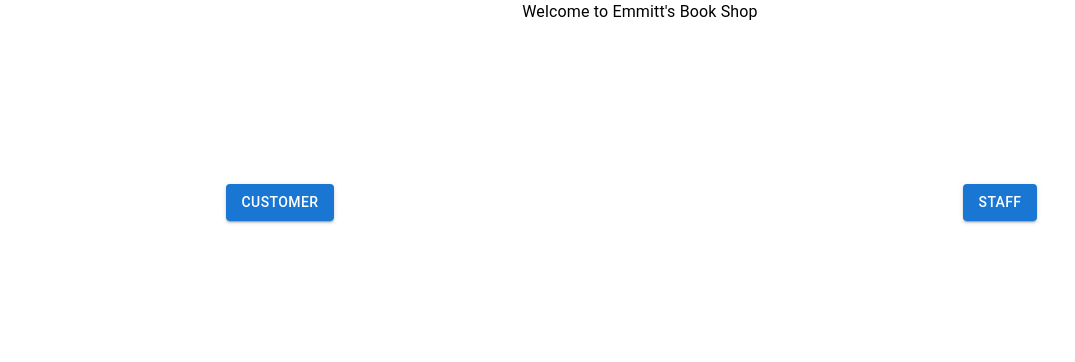
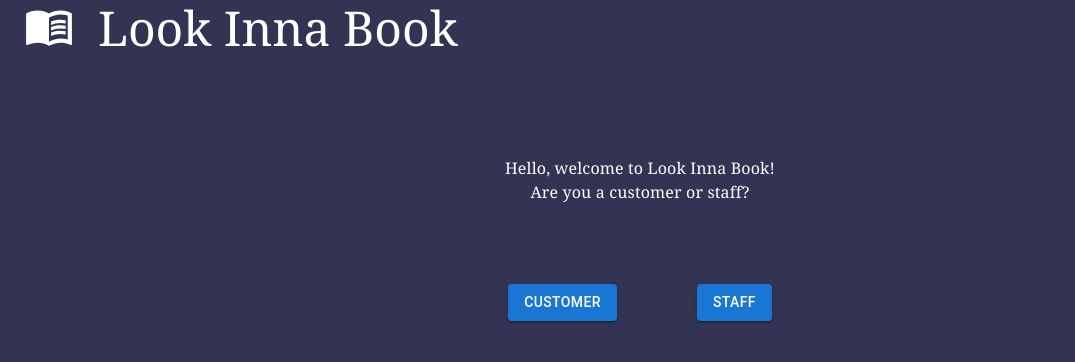
Before and after one commit to Em-kale/Bookstore-Web-App, a React (Create React App) app in the folder interface/: page / in a window 1280 px wide. Shown: the top 362 px of the page, without its empty margins (0-1075 px from the left). Built offline with nearby package versions, Linux system fonts and the light colour scheme; no server answers.

Commit message:
added header with name, and a bit of styling

```diff
--- a/interface/package.json
+++ b/interface/package.json
@@ -9,6 +9,7 @@
     "dependencies": {
         "@emotion/react": "^11.5.0",
         "@emotion/styled": "^11.3.0",
+        "@mui/icons-material": "^5.1.0",
         "@mui/material": "^5.0.6",
         "@testing-library/jest-dom": "^5.11.4",
         "@testing-library/react": "^11.1.0",
--- a/interface/src/App.js
+++ b/interface/src/App.js
@@ -7,7 +7,7 @@ import { BrowserRouter, Route, Routes } from 'react-router-dom';
 import FrontPage from './components/frontpage'
 import StaffInterface from './components/staffInterface/staffinterface'
 import CustomerInterface from './components/customerInterface/customerinterface';
-
+import Header from './components/Header/header'
 function App() {
   const[data, setData] = useState();
 
@@ -19,12 +19,9 @@ function App() {
 
 
   return (
-    <div className="App">
-      {/* <header className="App-header">
-        <p>
-        {data ? `${data}` : "loading..."}
-        </p>
-      </header> */}
+    <div className="App"
+    style={{backgroundColor: '#333454', height: '100vh', overflow: 'hidden'}}>
+      <Header />
       <BrowserRouter>
         <Routes>
             <Route path="/" element={<FrontPage />} />
--- /dev/null
+++ b/interface/src/components/Header/header.js
@@ -0,0 +1,36 @@
+import React from 'react'
+
+//materiial UI imprts
+import Grid from '@mui/material/Grid'
+import Typography from '@mui/material/Typography'
+import MenuBookIcon from '@mui/icons-material/MenuBook';
+
+function Header(){
+    return(
+        <Grid
+        container
+        style={{
+        backgroundColor: '#333454',
+        marginLeft: 0
+        }}
+        alignItems = 'center'
+        justifyContent = 'flex-start'
+        spacing={3}
+         >
+            <Grid item>
+                <MenuBookIcon htmlColor='white'style={{fontSize: 50}} />
+            </Grid>
+            <Grid item>
+                <Typography variant='h3'
+                style= {{
+                    color: 'white',
+                    fontFamily: 'Georgia, serif'
+                }}
+                >
+                    Look Inna Book
+                </Typography>
+            </Grid>
+        </Grid>
+    )
+}
+export default Header;
--- a/interface/src/components/frontpage.js
+++ b/interface/src/components/frontpage.js
@@ -7,17 +7,30 @@ import Button from '@mui/material/Button'
 
 function FrontPage(){
     return(
-        <Grid container spacing={20}>
-            <Grid item xs={12} sm={12} md={12} lg={12} xl={12}>
-                <Typography>Welcome to Emmitt's Book Shop</Typography>
+        <div style={{display: 'table', width: '100%', height: '100%', margin: 0,}}>
+            <Grid
+            container
+            alignItems='center'
+            justifyContent='center'
+            spacing={10}
+            >
+                <Grid item xs={12} style={{marginTop: 100, marginBottom: 0}}>
+                    <Typography
+                     style= {{
+                        color: 'white',
+                        fontFamily: 'Georgia, serif'
+                        }}>
+                        Hello, welcome to Look Inna Book!<br />Are you a customer or staff?
+                     </Typography>
+                </Grid >
+                <Grid item style={{marginTop: 0}}>
+                    <Button variant="contained" href="/customer">Customer</Button>
+                </Grid >
+                <Grid item>
+                    <Button variant="contained" href="/staff">Staff</Button>
+                </Grid>
             </Grid>
-            <Grid item xs={6} sm={6} md={6} lg={6} xl={6}>
-                <Button variant="contained" href="/customer">Customer</Button>
-            </Grid>
-            <Grid item xs={6} sm={6} md={6} lg={6} xl={6}>
-                <Button variant="contained" href="/staff">Staff</Button>
-            </Grid>
-        </Grid>
+        </div>
     )
 }
 export default FrontPage
```
Also changed, not shown: 2 other files (tests, documents, lock files or other folders).
